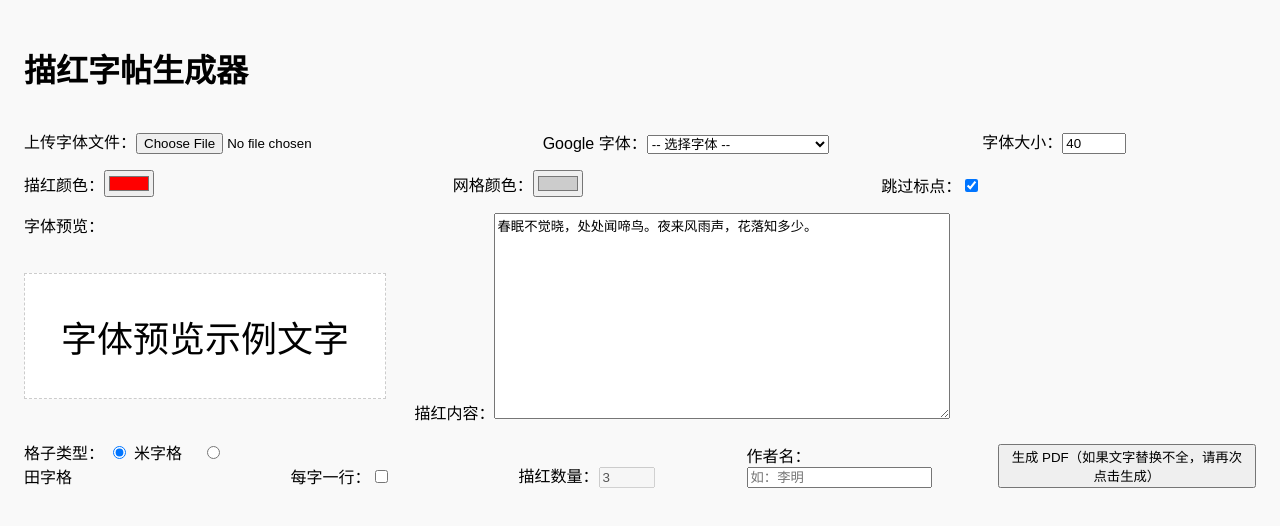
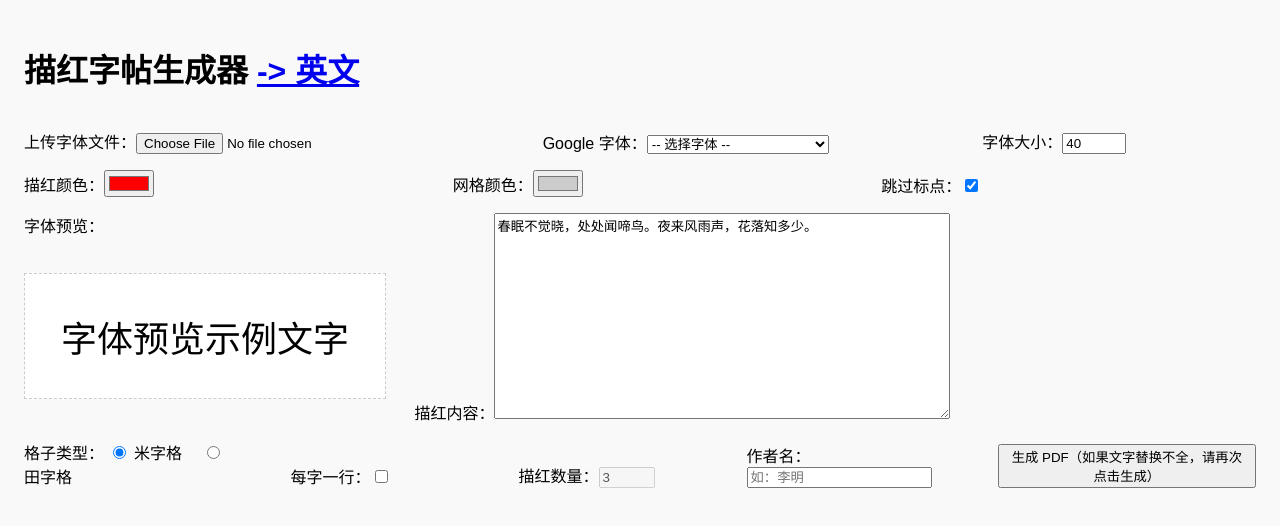
Before and after one commit to libralibra/zitie, a plain HTML site: page index.html in a window 1280 px wide. Shown: the top 526 px of the page. Drawn offline with nearby package versions, Linux system fonts and the light colour scheme.

Commit message:
Add files via upload

```diff
--- a/index.html
+++ b/index.html
@@ -82,7 +82,7 @@
 </head>
 
 <body>
-  <h1>描红字帖生成器</h1>
+  <h1>描红字帖生成器 <a href='en_zitie.html'> -> 英文</a></h1>
 
   <div class="form-row">
     <label>上传字体文件：<input type="file" id="fontFile" accept=".ttf,.otf" /></label>
```
Also changed, not shown: en_zitie.html (+1 -1 lines).
